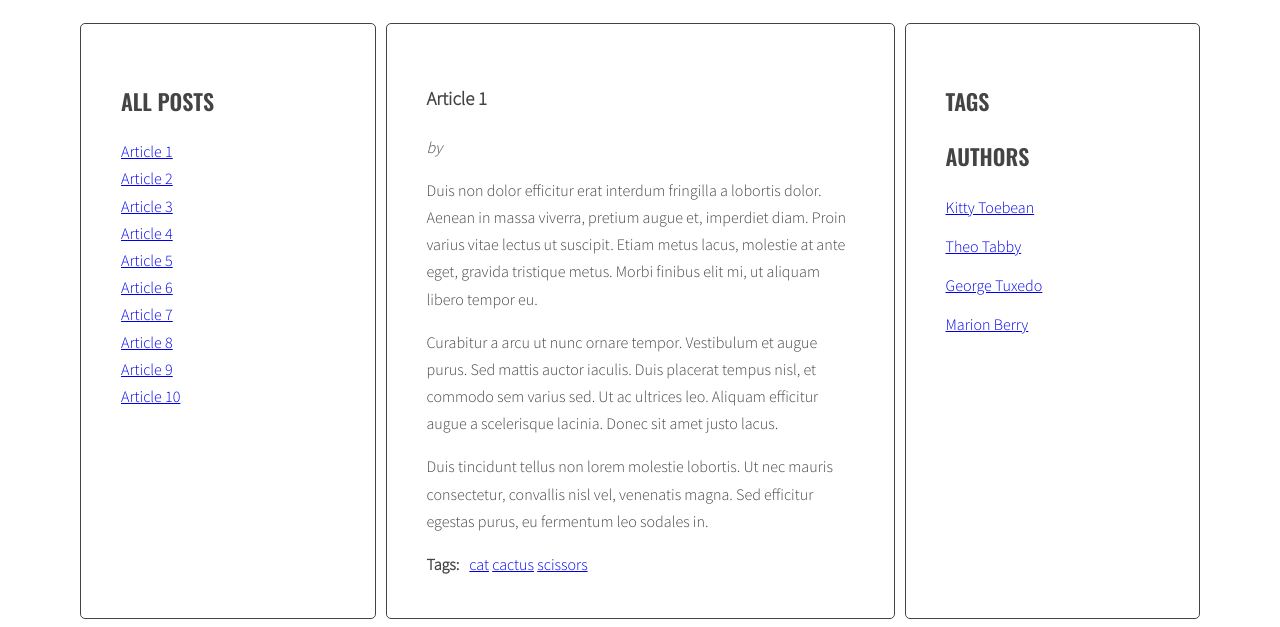
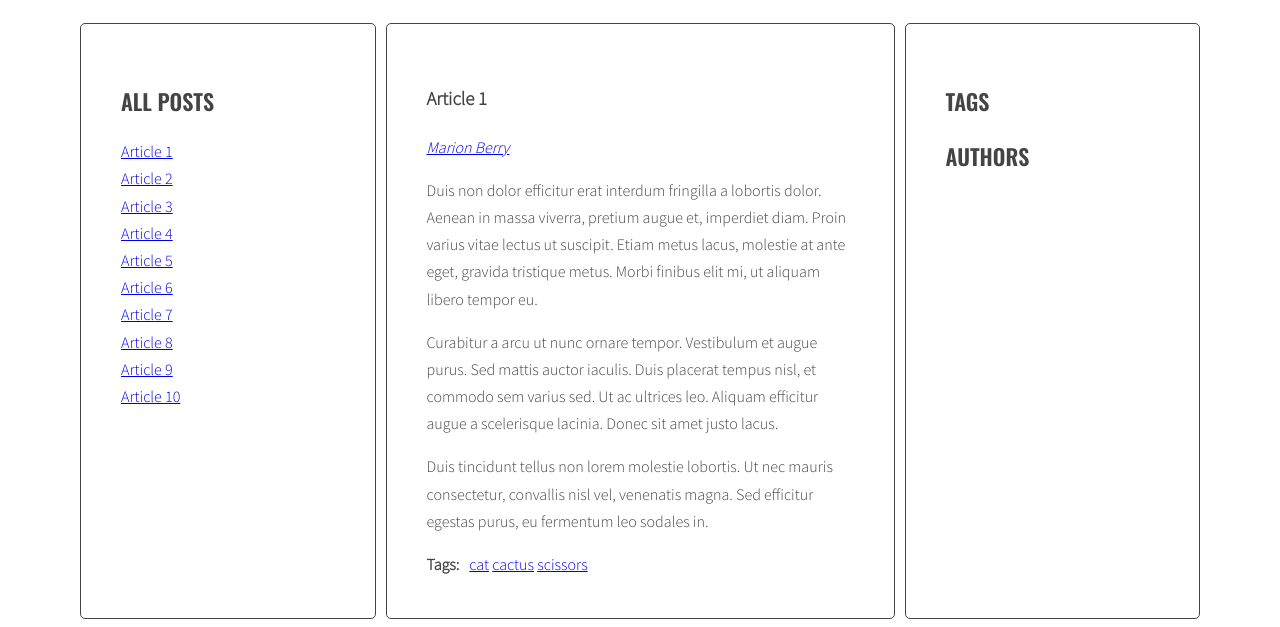
Before and after one commit to Julia-kho/javascript-blog, a website: page index.html in a window 1280 px wide. Shown: the part 220-847 px from the top of the page. Drawn offline with nearby package versions, Linux system fonts and the light colour scheme.

Commit message:
Function generateAuthors

```diff
--- a/index.html
+++ b/index.html
@@ -17,7 +17,7 @@
                   </ul>
                 </aside>
                 <section class="posts">
-                  <article class="post active" id="article-1" data-tags="cat cactus scissors" data-autor="Marion Berry">
+                  <article class="post active" id="article-1" data-tags="cat cactus scissors" data-author="Marion Berry">
                     <h3 class="post-title">Article 1</h3>
                     <p class="post-author">by </p>
                     <div class="post-content">
@@ -33,7 +33,7 @@
                       </ul>
                     </div>
                   </article>
-                  <article class="post" id="article-2" data-tags="cat dog mouse" data-autor="Theo Tabby">
+                  <article class="post" id="article-2" data-tags="cat dog mouse" data-author="Theo Tabby">
                     <h3 class="post-title">Article 2</h3>
                     <p class="post-author">by </p>
                     <div class="post-content">
@@ -49,7 +49,7 @@
                       </ul>
                     </div>
                   </article>
-                  <article class="post" id="article-3" data-tags="palm cactus" data-autor="George Tuxedo">
+                  <article class="post" id="article-3" data-tags="palm cactus" data-author="George Tuxedo">
                     <h3 class="post-title">Article 3</h3>
                     <p class="post-author">by </p>
                     <div class="post-content">
@@ -64,7 +64,7 @@
                       </ul>
                     </div>
                   </article>
-                  <article class="post" id="article-4" data-tags="dog home kitchen" data-autor="Kitty Toebean">
+                  <article class="post" id="article-4" data-tags="dog home kitchen" data-author="Kitty Toebean">
                     <h3 class="post-title">Article 4</h3>
                     <p class="post-author">by </p>
                     <div class="post-content">
@@ -80,7 +80,7 @@
                       </ul>
                     </div>
                   </article>
-                  <article class="post" id="article-5" data-tags="cat home office" data-autor="Marion Berry">
+                  <article class="post" id="article-5" data-tags="cat home office" data-author="Marion Berry">
                     <h3 class="post-title">Article 5</h3>
                     <p class="post-author">by </p>
                     <div class="post-content">
@@ -96,7 +96,7 @@
                       </ul>
                     </div>
                   </article>
-                  <article class="post" id="article-6" data-tags="rock paper scissors" data-autor="George Tuxedo">
+                  <article class="post" id="article-6" data-tags="rock paper scissors" data-author="George Tuxedo">
                     <h3 class="post-title">Article 6</h3>
                     <p class="post-author">by </p>
                     <div class="post-content">
@@ -112,7 +112,7 @@
                       </ul>
                     </div>
                   </article>
-                  <article class="post" id="article-7" data-tags="cat dog zoo" data-autor="Kitty Toebean">
+                  <article class="post" id="article-7" data-tags="cat dog zoo" data-author="Kitty Toebean">
                     <h3 class="post-title">Article 7</h3>
                     <p class="post-author">by </p>
                     <div class="post-content">
@@ -128,7 +128,7 @@
                       </ul>
                     </div>
                   </article>
-                  <article class="post" id="article-8" data-tags="dog zoo office" data-autor="Theo Tabby">
+                  <article class="post" id="article-8" data-tags="dog zoo office" data-author="Theo Tabby">
                     <h3 class="post-title">Article 8</h3>
                     <p class="post-author">by </p>
                     <div class="post-content">
@@ -144,7 +144,7 @@
                       </ul>
                     </div>
                   </article>
-                  <article class="post" id="article-9" data-tags="office shop money" data-autor="Marion Berry">
+                  <article class="post" id="article-9" data-tags="office shop money" data-author="Marion Berry">
                     <h3 class="post-title">Article 9</h3>
                     <p class="post-author">by </p>
                     <div class="post-content">
@@ -160,7 +160,7 @@
                       </ul>
                     </div>
                   </article>
-                  <article class="post" id="article-10" data-tags="cat home office" data-autor="George Tuxedo">
+                  <article class="post" id="article-10" data-tags="cat home office" data-author="George Tuxedo">
                     <h3 class="post-title">Article 10</h3>
                     <p class="post-author">by </p>
                     <div class="post-content">
@@ -183,26 +183,6 @@
                   </ul>
                   <h2 class="section-title">Authors</h2>
                   <ul class="list authors">
-                    <li>
-                      <a href="#">
-                        <span class="author-name">Kitty Toebean</span>
-                      </a>
-                    </li>
-                    <li>
-                      <a href="#">
-                        <span class="author-name">Theo Tabby</span>
-                      </a>
-                    </li>
-                    <li>
-                      <a href="#">
-                        <span class="author-name">George Tuxedo</span>
-                      </a>
-                    </li>
-                    <li>
-                      <a href="#">
-                        <span class="author-name">Marion Berry</span>
-                      </a>
-                    </li>
                   </ul>
                 </aside>
               </main>
--- a/js/script.js
+++ b/js/script.js
@@ -213,3 +213,49 @@ function addClickListenersToTags(){
   }
 }
 addClickListenersToTags();
+
+//Authors
+
+const optArticleAuthorSelector = '.post-author';
+
+function generateAuthors(){
+  /* find all articles */
+
+  const articles = document.querySelectorAll(optArticleSelector);
+
+  /* START LOOP: for every article: */
+
+  for(let article of articles){
+
+    /* find author wrapper */
+
+    const titleAuthor = article.querySelector(optArticleAuthorSelector);
+
+    /* make html variable with empty string */
+
+    let html = '';
+
+    /* get author from data-author attribute */
+
+    const articleAuthors = article.getAttribute('data-author');
+    console.log(articleAuthors);
+
+    /* generate HTML of the link */
+
+    const linkHTML = '<li><a href="#tag-' + articleAuthors + '">' + articleAuthors + '</a></li> ';
+    console.log(linkHTML);
+
+    /* add generated code to html variable */
+
+    html = html + linkHTML;
+    console.log(html);
+
+    /* insert HTML of all the links into the author wrapper */
+
+    titleAuthor.innerHTML = html;
+
+  /* END LOOP: for every article: */
+  }
+}
+
+generateAuthors();
--- a/sass/style.scss
+++ b/sass/style.scss
@@ -122,3 +122,7 @@ body {
     margin: 0 10px 0 0;
   }
 }
+
+.post-author li {
+  list-style-type: none;
+}
```
Also changed, not shown: css/style.css, 1 other file.
